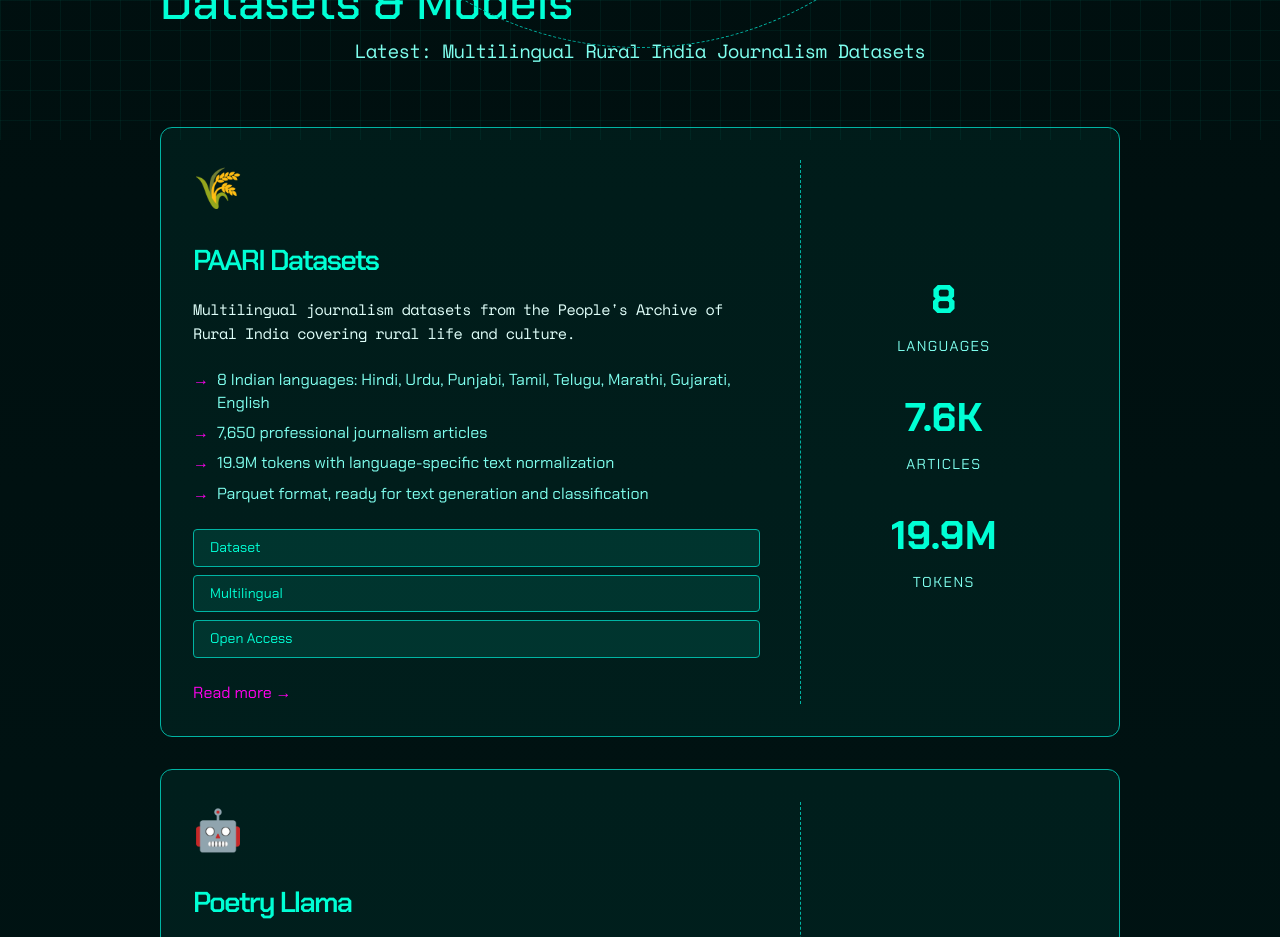
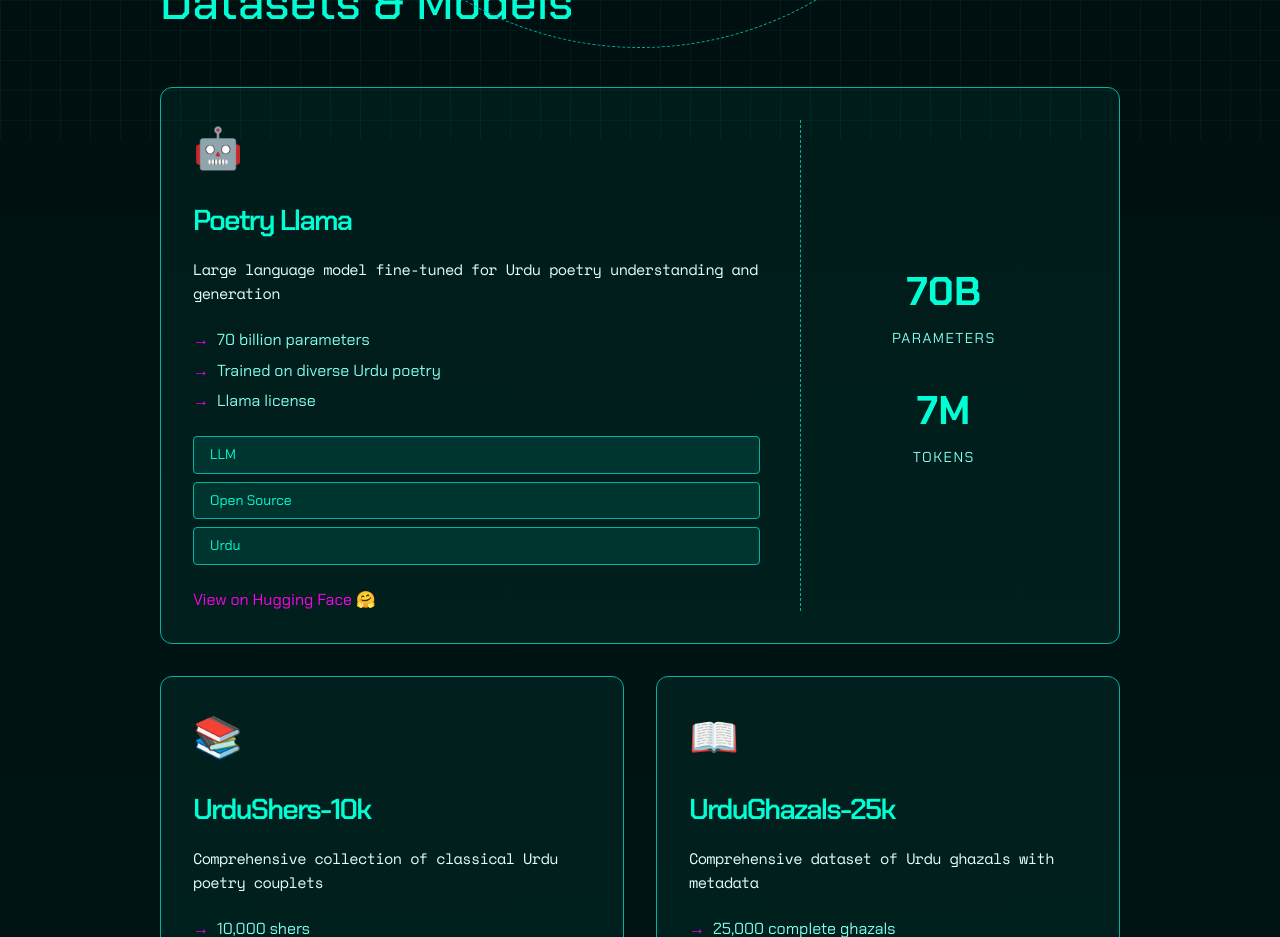
Before and after one commit to Aunali321/kepler.systems, a SvelteKit app: page / in a window 1280 px wide. Shown: the part 660-1597 px from the top of the page. Built offline with nearby package versions, Linux system fonts and the light colour scheme.

Commit message:
feat: Remove PARI

```diff
--- /dev/null
+++ b/src/routes/+error.svelte
@@ -0,0 +1,147 @@
+<script>
+  import Nav from '$lib/components/Nav.svelte';
+</script>
+
+<svelte:head>
+  <title>404 - Page Not Found | Kepler Systems</title>
+  <meta name="description" content="The page you're looking for doesn't exist." />
+  <script
+    defer
+    src="https://analytics.auna.li/script.js  "
+    data-website-id="c2811ea4-cc1f-4b5b-ad40-8cd7b4ed02a3"
+  ></script>
+</svelte:head>
+
+<main>
+  <div class="background-grid"></div>
+
+  <Nav />
+
+  <section class="wrapper">
+    <div class="error-container">
+      <div class="error-code">404</div>
+      <h1>Page Not Found</h1>
+      <p>The page you're looking for doesn't exist or has been moved.</p>
+      <a href="/" class="home-link">← Back to Home</a>
+    </div>
+  </section>
+</main>
+
+<style>
+  :global(:root) {
+    --primary: #00ffd5;
+    --primary-dark: #00b4a3;
+    --primary-light: #7fffef;
+    --accent: #ff00ee;
+    --accent-dark: #b400a7;
+    --bg-dark: #001a1a;
+    --bg-darker: #000d0d;
+    --text: #e0fffa;
+    --text-secondary: #7fffef;
+  }
+
+  main {
+    background: linear-gradient(180deg, var(--bg-darker) 0%, var(--bg-dark) 100%);
+    min-height: 100vh;
+    position: relative;
+    overflow: hidden;
+  }
+
+  .background-grid {
+    position: fixed;
+    top: 0;
+    left: 0;
+    right: 0;
+    bottom: 0;
+    background-image:
+      linear-gradient(rgba(0, 255, 213, 0.05) 1px, transparent 1px),
+      linear-gradient(90deg, rgba(0, 255, 213, 0.05) 1px, transparent 1px);
+    background-size: 30px 30px;
+    z-index: 1;
+    pointer-events: none;
+  }
+
+  .wrapper {
+    min-height: calc(100vh - 80px);
+    display: flex;
+    align-items: center;
+    justify-content: center;
+    padding: 2rem;
+    position: relative;
+    z-index: 2;
+  }
+
+  .error-container {
+    text-align: center;
+    max-width: 600px;
+  }
+
+  .error-code {
+    font-size: 8rem;
+    color: var(--accent);
+    font-weight: bold;
+    margin-bottom: 1rem;
+    text-shadow: 0 0 30px rgba(255, 0, 238, 0.3);
+    animation: pulse 2s ease-in-out infinite alternate;
+  }
+
+  @keyframes pulse {
+    from {
+      opacity: 0.7;
+    }
+    to {
+      opacity: 1;
+    }
+  }
+
+  h1 {
+    font-size: 3rem;
+    color: var(--primary);
+    margin-bottom: 1.5rem;
+    text-shadow: 0 0 20px rgba(0, 255, 213, 0.2);
+  }
+
+  p {
+    color: var(--text-secondary);
+    font-size: 1.2rem;
+    line-height: 1.6;
+    margin-bottom: 2.5rem;
+  }
+
+  .home-link {
+    display: inline-block;
+    color: var(--accent);
+    text-decoration: none;
+    font-size: 1.1rem;
+    padding: 1rem 2rem;
+    border: 1px solid var(--accent);
+    border-radius: 8px;
+    transition: all 0.3s ease;
+    background: rgba(255, 0, 238, 0.05);
+
+    &:hover {
+      background: rgba(255, 0, 238, 0.1);
+      transform: translateY(-2px);
+      box-shadow: 0 5px 15px rgba(255, 0, 238, 0.2);
+    }
+  }
+
+  @media (max-width: 768px) {
+    .error-code {
+      font-size: 6rem;
+    }
+
+    h1 {
+      font-size: 2.5rem;
+    }
+
+    p {
+      font-size: 1.1rem;
+    }
+
+    .home-link {
+      font-size: 1rem;
+      padding: 0.8rem 1.5rem;
+    }
+  }
+</style>
--- a/src/routes/+page.svelte
+++ b/src/routes/+page.svelte
@@ -60,48 +60,9 @@
 		<div class="section-header">
 			<span class="section-label">Open Research</span>
 			<h2>Datasets & Models</h2>
-			<p class="subtitle">Latest: Multilingual Rural India Journalism Datasets</p>
 		</div>
 
 		<div class="products-grid">
-			<div class="product-card featured">
-				<div class="product-content">
-					<div class="product-icon">🌾</div>
-					<h3>PAARI Datasets</h3>
-					<p>
-						Multilingual journalism datasets from the People's Archive of Rural India covering rural life and culture.
-					</p>
-					<ul class="feature-list">
-						<li>8 Indian languages: Hindi, Urdu, Punjabi, Tamil, Telugu, Marathi, Gujarati, English</li>
-						<li>7,650 professional journalism articles</li>
-						<li>19.9M tokens with language-specific text normalization</li>
-						<li>Parquet format, ready for text generation and classification</li>
-					</ul>
-					<div class="tags">
-						<Chip name="Dataset" />
-						<Chip name="Multilingual" />
-						<Chip name="Open Access" />
-					</div>
-					<a href="/blog/introducing-paari-datasets" class="hf-link">
-						Read more →
-					</a>
-				</div>
-				<div class="product-stats">
-					<div class="stat">
-						<span class="value">8</span>
-						<span class="label">Languages</span>
-					</div>
-					<div class="stat">
-						<span class="value">7.6K</span>
-						<span class="label">Articles</span>
-					</div>
-					<div class="stat">
-						<span class="value">19.9M</span>
-						<span class="label">Tokens</span>
-					</div>
-				</div>
-			</div>
-
 			<div class="product-card featured">
 				<div class="product-content">
 					<div class="product-icon">🤖</div>
```
Also changed, not shown: src/routes/blog/+page.svelte (+0 -8 lines), src/routes/blog/_introducing-paari-datasets/+page.svelte (renamed from src/routes/blog/introducing-paari-datasets/+page.svelte).
